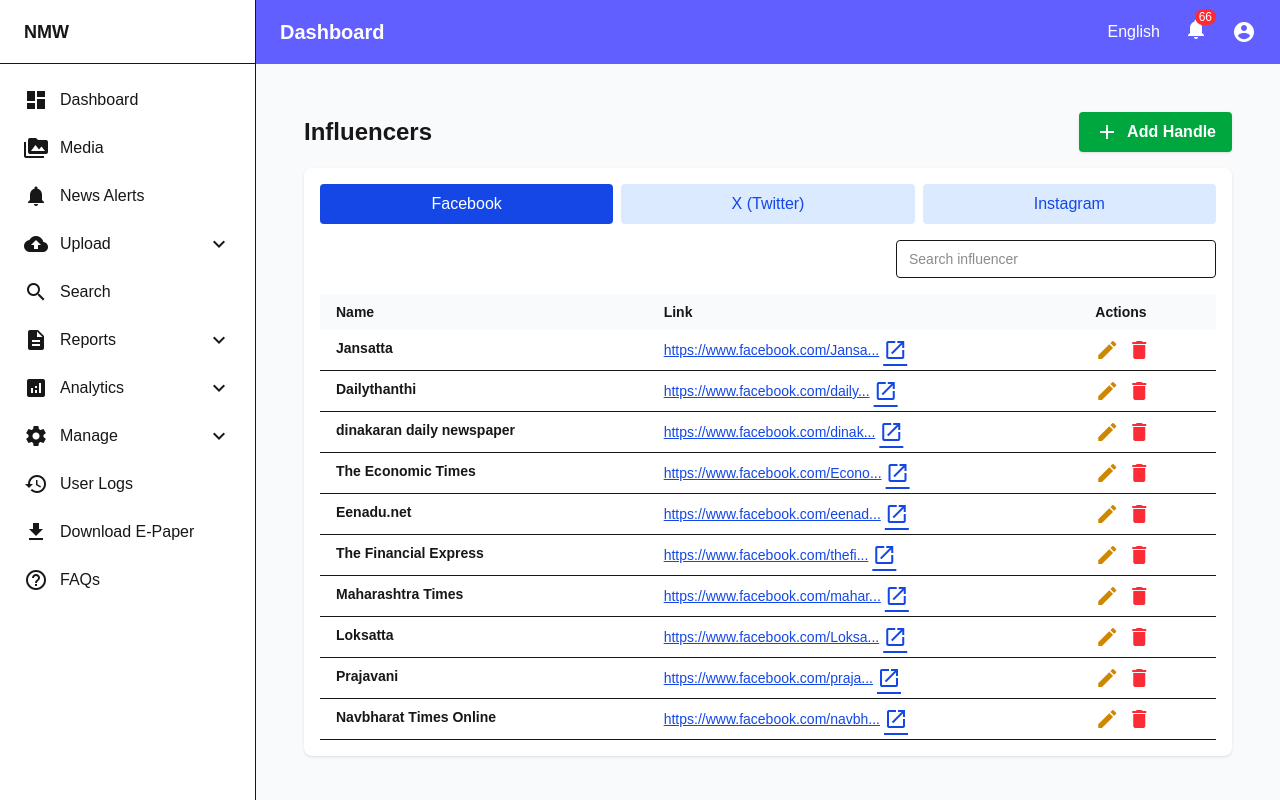
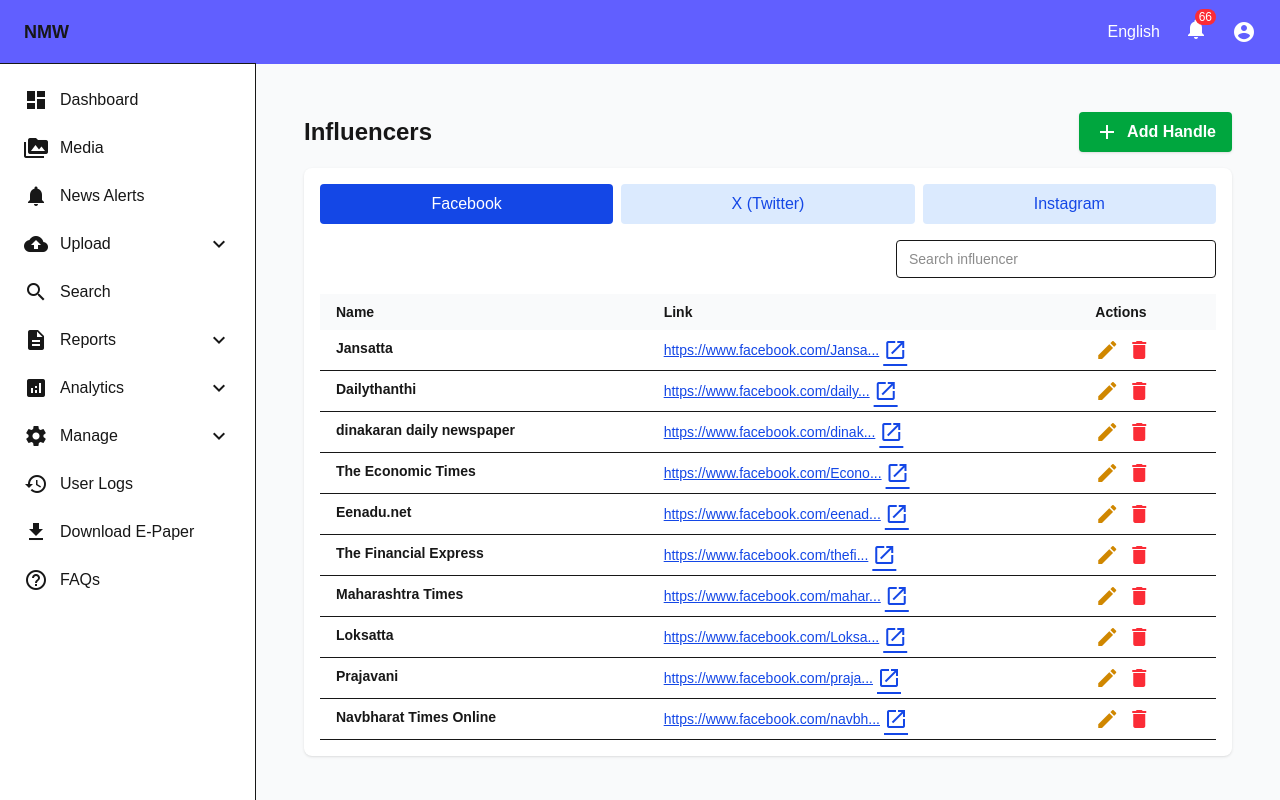
Before and after one commit to HarshilPanchal23/nmw, a Next.js app: page /manage/influencer in a window 1280 px wide. Built offline with nearby package versions, Linux system fonts and the light colour scheme.

Commit message:
fix header and sidebar

```diff
--- a/app/components/Header.tsx
+++ b/app/components/Header.tsx
@@ -1,17 +1,19 @@
+export const revalidate = 0;
+
 import React from "react";
 
 export default function Header() {
   return (
-    <header className="h-16 bg-indigo-500 flex items-center justify-between px-6 text-white">
-      <div className="font-semibold text-xl">Dashboard</div>
-      <div className="flex items-center gap-6">
+    <header className="h-16 bg-indigo-500 flex items-center justify-end px-6 text-white">
+      {/* <div className="font-semibold text-xl">Dashboard</div> */}
+      <span className="flex items-center gap-6">
         <span>English</span>
         <span className="relative">
           <span className="material-icons">notifications</span>
           <span className="absolute -top-2 -right-2 bg-red-500 text-xs rounded-full px-1">66</span>
         </span>
         <span className="material-icons">account_circle</span>
-      </div>
+      </span>
     </header>
   );
 }
--- a/app/components/Sidebar.tsx
+++ b/app/components/Sidebar.tsx
@@ -45,9 +45,9 @@
   const toggle = (label: string) => setOpen((o) => ({ ...o, [label]: !o[label] }));
 
   return (
-    <aside className="w-64 bg-white border-r flex flex-col min-h-screen">
-      <div className="h-16 flex items-center px-6 font-bold text-lg border-b">NMW</div>
-      <nav className="flex-1 px-2 py-4 space-y-2">
+    <aside className="w-64 bg-white  flex flex-col min-h-screen">
+      <div className="h-16 flex items-center px-6 font-bold text-lg bg-indigo-500 border-b">NMW</div>
+      <nav className="flex-1 border-r px-2 py-4 space-y-2">
         {menu.map((item) =>
           item.children ? (
             <div key={item.label}>
```
